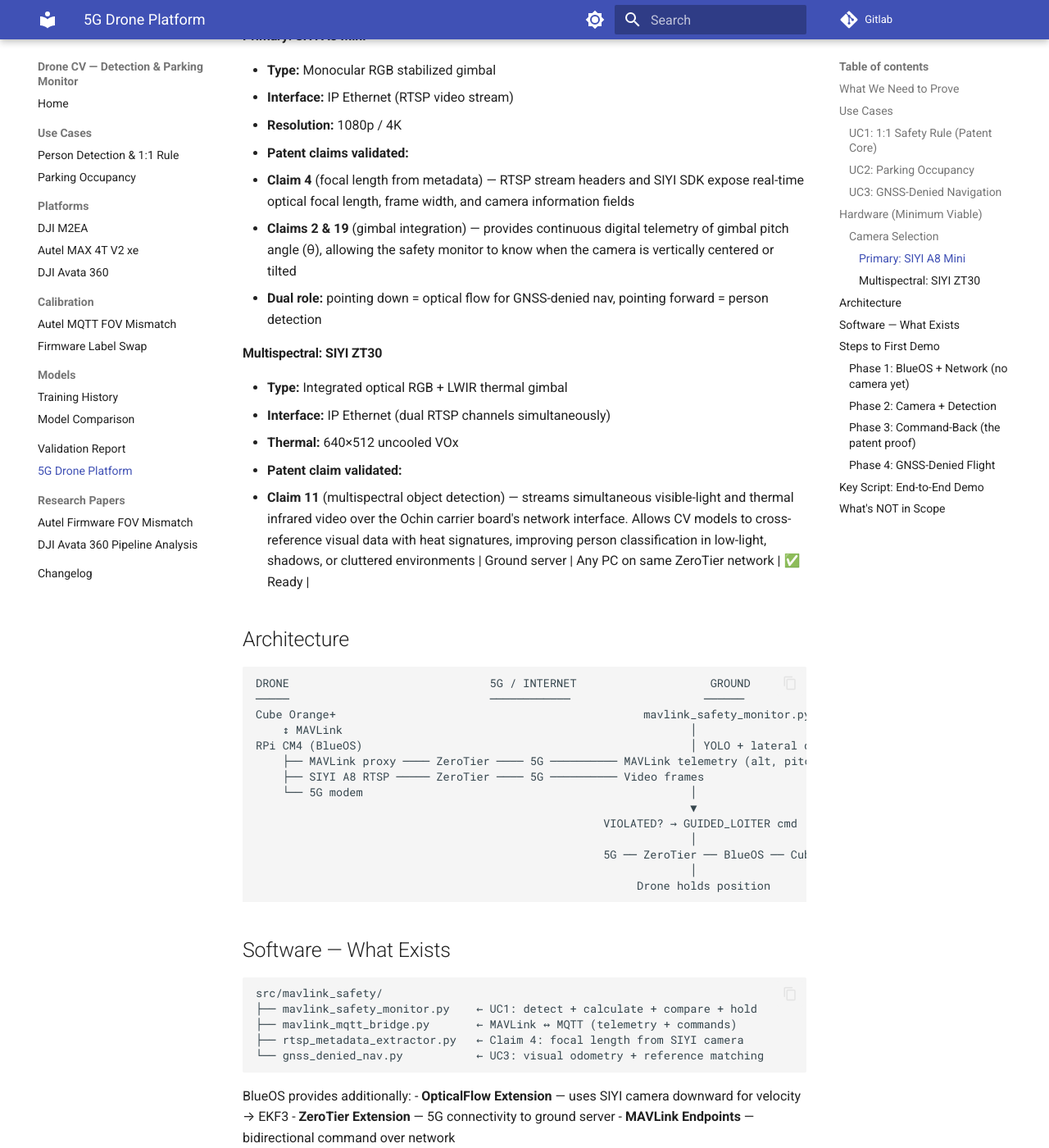
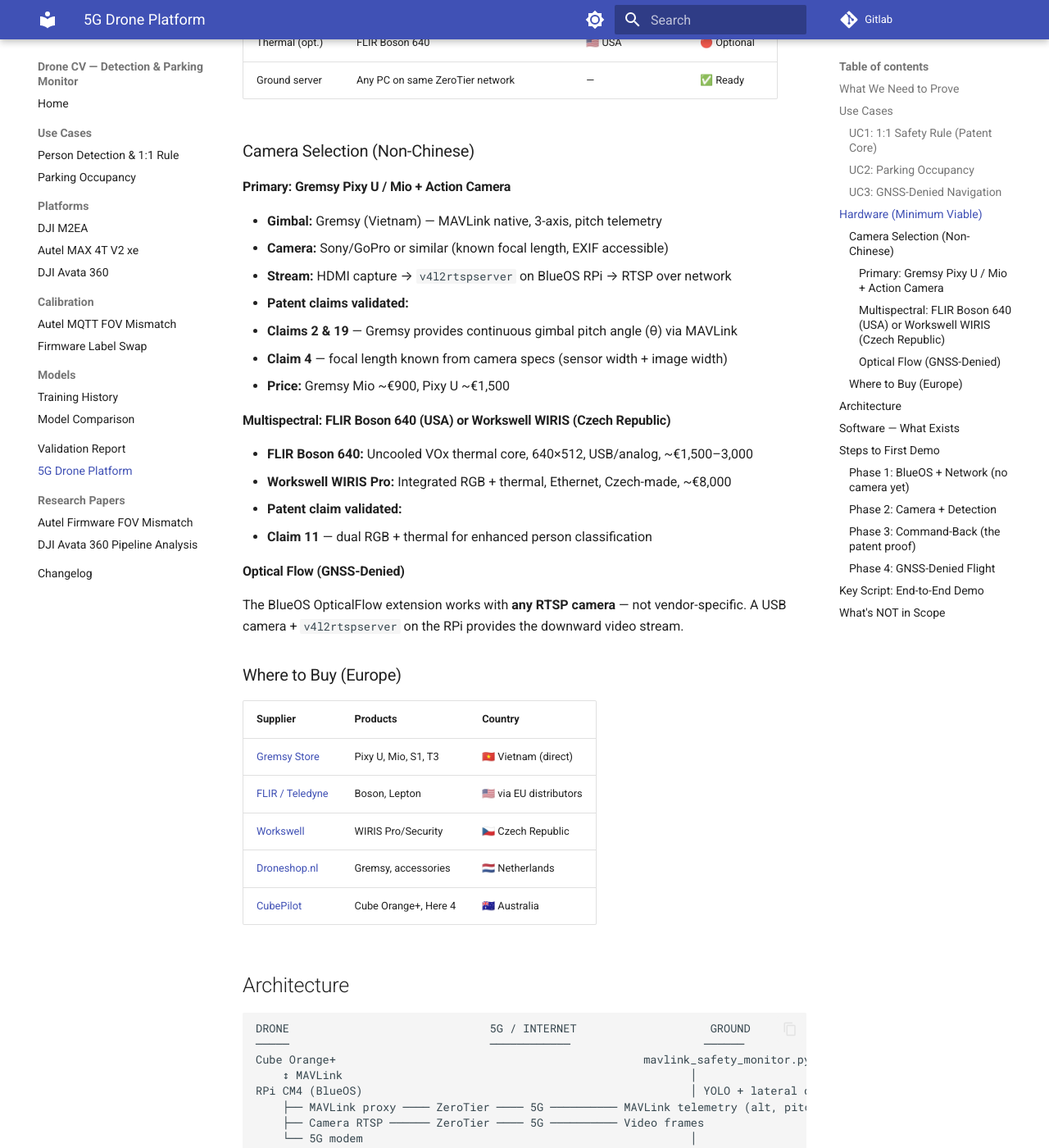
Before and after one commit to rwiren/drone-cv-detection, an MkDocs documentation site: the page built from docs-site/5g-drone.md, in a window 1280 px wide and 1400 px high, scrolled down 2024 px. Shown: the whole window at 82% size. Built offline with MkDocs 1.6.1 and Material for MkDocs 9.7.7, drawn with Linux system fonts in a browser that asks for light colours; some of the changed text lies outside the part shown.

Commit message:
docs: non-Chinese camera selection — Gremsy + FLIR, supply chain policy
Updated 5G drone plan:
- Supply chain policy: avoid Chinese electronics where possible
- Camera: Gremsy Pixy U/Mio (Vietnam) replaces SIYI (China)
- Thermal: FLIR Boson (USA) or Workswell WIRIS (Czech Republic)
- European/allied suppliers listed
- Optical flow works with any RTSP camera (not vendor-specific)

````diff
--- a/docs-site/5g-drone.md
+++ b/docs-site/5g-drone.md
@@ -4,12 +4,14 @@
 
 > **Note:** This platform also serves as a testbed for GNSS-denied navigation — particularly relevant given our geographical location and current geopolitical environment. The computer vision pipeline provides position-independent safety monitoring that complements the 5G positioning team's work on network-based navigation.
 
+> **Supply chain policy:** Avoid Chinese-manufactured electronics where possible. Prefer European, US, Vietnamese, Israeli, or other allied-nation suppliers for cameras, companion computers, and communication modules.
+
 ## What We Need to Prove
 
 | EP Claim | What to Demonstrate | How |
 |----------|--------------------|----|
 | 1 | Detect person → calculate lateral distance → compare with value×altitude → issue message | Safety monitor receives video, runs YOLO, calculates, alerts |
-| 4 | Focal length from image metadata or sensor width | SIYI RTSP stream → known sensor specs → f_px |
+| 4 | Focal length from image metadata or sensor width | Camera RTSP stream → known sensor specs → f_px |
 | 7 | Prevent drone from moving toward person | Send GUIDED_LOITER command when violated |
 | 8 | Prevention initiated by receiving unit | Ground server (not the drone) triggers the hold |
 | 10 | Communication device external to UAV | All CV processing on ground server, connected over 5G |
@@ -26,12 +28,12 @@
 ### UC3: GNSS-Denied Navigation
 Fly autonomously using only camera-based positioning when GNSS is unavailable or jammed. Uses:
 
-- **BlueOS Optical Flow Extension** — SIYI camera pointing down, feeds velocity to EKF3
+- **BlueOS Optical Flow Extension** — downward camera feeds velocity to EKF3
 - **Visual odometry** — feature matching for frame-to-frame displacement
 - **Reference image matching** — absolute position correction against a known nadir image of the site
 - **No satellite images needed** — uses the onboard camera + a pre-captured reference photo
 
-The same SIYI camera serves dual purpose: pointing down for optical flow navigation, pointing forward for person detection. ArduPilot's EKF3 fuses optical flow + rangefinder + IMU for full autonomous flight without GPS.
+The camera serves dual purpose: pointing down for optical flow navigation, pointing forward for person detection. ArduPilot's EKF3 fuses optical flow + rangefinder + IMU for full autonomous flight without GPS.
 
 **Why this matters:** In a GNSS-denied/jammed environment, the drone can still:
 1. Maintain stable hover (optical flow)
@@ -40,33 +42,47 @@
 
 ## Hardware (Minimum Viable)
 
-| Component | Part | Status |
-|-----------|------|--------|
-| Drone | Holybro X650 + Cube Orange+ (ArduCopter) | ✅ Flying |
-| Companion | RPi CM4 + Ochin Tiny V2 + BlueOS | 🟡 Next |
-| Connectivity | 5G modem + ZeroTier VPN | 🟡 Next |
-| Camera | SIYI A8 Mini (Ethernet RTSP, gimbal pitch) | 🔴 To acquire |
+| Component | Part | Origin | Status |
+|-----------|------|--------|--------|
+| Drone | Holybro X650 + Cube Orange+ (ArduCopter) | 🇺🇸/🇦🇺 | ✅ Flying |
+| Companion | RPi CM4 + Ochin Tiny V2 + BlueOS | 🇬🇧/🇺🇸 | 🟡 Next |
+| Connectivity | 5G modem + ZeroTier VPN | TBD (non-Chinese) | 🟡 Next |
+| Camera/Gimbal | Gremsy Pixy U or Mio + IP camera | 🇻🇳 Vietnam | 🔴 To acquire |
+| Thermal (opt.) | FLIR Boson 640 | 🇺🇸 USA | 🔴 Optional |
+| Ground server | Any PC on same ZeroTier network | — | ✅ Ready |
 
-### Camera Selection
+### Camera Selection (Non-Chinese)
 
-#### Primary: SIYI A8 Mini
+#### Primary: Gremsy Pixy U / Mio + Action Camera
 
-- **Type:** Monocular RGB stabilized gimbal
-- **Interface:** IP Ethernet (RTSP video stream)
-- **Resolution:** 1080p / 4K
+- **Gimbal:** Gremsy (Vietnam) — MAVLink native, 3-axis, pitch telemetry
+- **Camera:** Sony/GoPro or similar (known focal length, EXIF accessible)
+- **Stream:** HDMI capture → `v4l2rtspserver` on BlueOS RPi → RTSP over network
 - **Patent claims validated:**
-  - **Claim 4** (focal length from metadata) — RTSP stream headers and SIYI SDK expose real-time optical focal length, frame width, and camera information fields
-  - **Claims 2 & 19** (gimbal integration) — provides continuous digital telemetry of gimbal pitch angle (θ), allowing the safety monitor to know when the camera is vertically centered or tilted
-- **Dual role:** pointing down = optical flow for GNSS-denied nav, pointing forward = person detection
+  - **Claims 2 & 19** — Gremsy provides continuous gimbal pitch angle (θ) via MAVLink
+  - **Claim 4** — focal length known from camera specs (sensor width + image width)
+- **Price:** Gremsy Mio ~€900, Pixy U ~€1,500
 
-#### Multispectral: SIYI ZT30
+#### Multispectral: FLIR Boson 640 (USA) or Workswell WIRIS (Czech Republic)
 
-- **Type:** Integrated optical RGB + LWIR thermal gimbal
-- **Interface:** IP Ethernet (dual RTSP channels simultaneously)
-- **Thermal:** 640×512 uncooled VOx
+- **FLIR Boson 640:** Uncooled VOx thermal core, 640×512, USB/analog, ~€1,500–3,000
+- **Workswell WIRIS Pro:** Integrated RGB + thermal, Ethernet, Czech-made, ~€8,000
 - **Patent claim validated:**
-  - **Claim 11** (multispectral object detection) — streams simultaneous visible-light and thermal infrared video over the Ochin carrier board's network interface. Allows CV models to cross-reference visual data with heat signatures, improving person classification in low-light, shadows, or cluttered environments
-| Ground server | Any PC on same ZeroTier network | ✅ Ready |
+  - **Claim 11** — dual RGB + thermal for enhanced person classification
+
+#### Optical Flow (GNSS-Denied)
+
+The BlueOS OpticalFlow extension works with **any RTSP camera** — not vendor-specific. A USB camera + `v4l2rtspserver` on the RPi provides the downward video stream.
+
+### Where to Buy (Europe)
+
+| Supplier | Products | Country |
+|----------|----------|---------|
+| [Gremsy Store](https://gremsy.com/online-store) | Pixy U, Mio, S1, T3 | 🇻🇳 Vietnam (direct) |
+| [FLIR / Teledyne](https://www.flir.eu) | Boson, Lepton | 🇺🇸 via EU distributors |
+| [Workswell](https://www.workswell.eu) | WIRIS Pro/Security | 🇨🇿 Czech Republic |
+| [Droneshop.nl](https://www.droneshop.nl) | Gremsy, accessories | 🇳🇱 Netherlands |
+| [CubePilot](https://www.cubepilot.org) | Cube Orange+, Here 4 | 🇦🇺 Australia |
 
 ## Architecture
 
@@ -77,7 +93,7 @@
     ↕ MAVLink                                                    │
 RPi CM4 (BlueOS)                                                 │ YOLO + lateral dist
     ├── MAVLink proxy ──── ZeroTier ──── 5G ────────── MAVLink telemetry (alt, pitch)
-    ├── SIYI A8 RTSP ───── ZeroTier ──── 5G ────────── Video frames
+    ├── Camera RTSP ────── ZeroTier ──── 5G ────────── Video frames
     └── 5G modem                                                 │
                                                                  ▼
                                                     VIOLATED? → GUIDED_LOITER cmd
@@ -93,12 +109,12 @@
 src/mavlink_safety/
 ├── mavlink_safety_monitor.py    ← UC1: detect + calculate + compare + hold
 ├── mavlink_mqtt_bridge.py       ← MAVLink ↔ MQTT (telemetry + commands)
-├── rtsp_metadata_extractor.py   ← Claim 4: focal length from SIYI camera
+├── rtsp_metadata_extractor.py   ← Claim 4: focal length from camera metadata
 └── gnss_denied_nav.py           ← UC3: visual odometry + reference matching
 ```
 
 BlueOS provides additionally:
-- **OpticalFlow Extension** — uses SIYI camera downward for velocity → EKF3
+- **OpticalFlow Extension** — any RTSP camera downward for velocity → EKF3
 - **ZeroTier Extension** — 5G connectivity to ground server
 - **MAVLink Endpoints** — bidirectional command over network
 
@@ -115,9 +131,9 @@
 
 ### Phase 2: Camera + Detection
 
-7. Mount SIYI A8 Mini, connect Ethernet to Ochin/RPi
+7. Mount Gremsy gimbal + camera, connect to RPi
 8. Verify RTSP stream accessible from ground PC over ZeroTier
-9. Run `rtsp_metadata_extractor.py --rtsp rtsp://<drone-zt-ip>:8554/main.264 --model SIYI_A8_MINI`
+9. Run `rtsp_metadata_extractor.py` to confirm focal length extraction
 10. Run `mavlink_safety_monitor.py` with real RTSP + real telemetry
 11. **Test:** Walk under drone → detection + lateral distance calculated + alert issued
 
@@ -131,7 +147,7 @@
 
 ### Phase 4: GNSS-Denied Flight
 
-17. Enable BlueOS OpticalFlow Extension (SIYI camera pointing down)
+17. Enable BlueOS OpticalFlow Extension (downward camera)
 18. Attach rangefinder (lidar for altitude)
 19. Set ArduPilot: `FLOW_TYPE=5`, `EK3_FLOW_DELAY=150`, disable GPS
 20. Hover test in Loiter mode without GPS — confirm stable position hold
@@ -151,11 +167,6 @@
   --person-height 1.75
 ```
 
-When a person is detected and lateral distance ≤ altitude:
-- Alert message published (claim 1)
-- GUIDED_LOITER sent to drone (claims 7, 8)
-- All over 5G/ZeroTier (claim 10, PCT claim 15)
-
 ## What's NOT in Scope
 
 - Radio measurements / coverage testing
````
Also changed, not shown: CHANGELOG.md (+9 -0 lines), docs-site/changelog.md (+9 -0 lines), docs/5G_DRONE_PROJECT_PLAN.md (+45 -34 lines).
